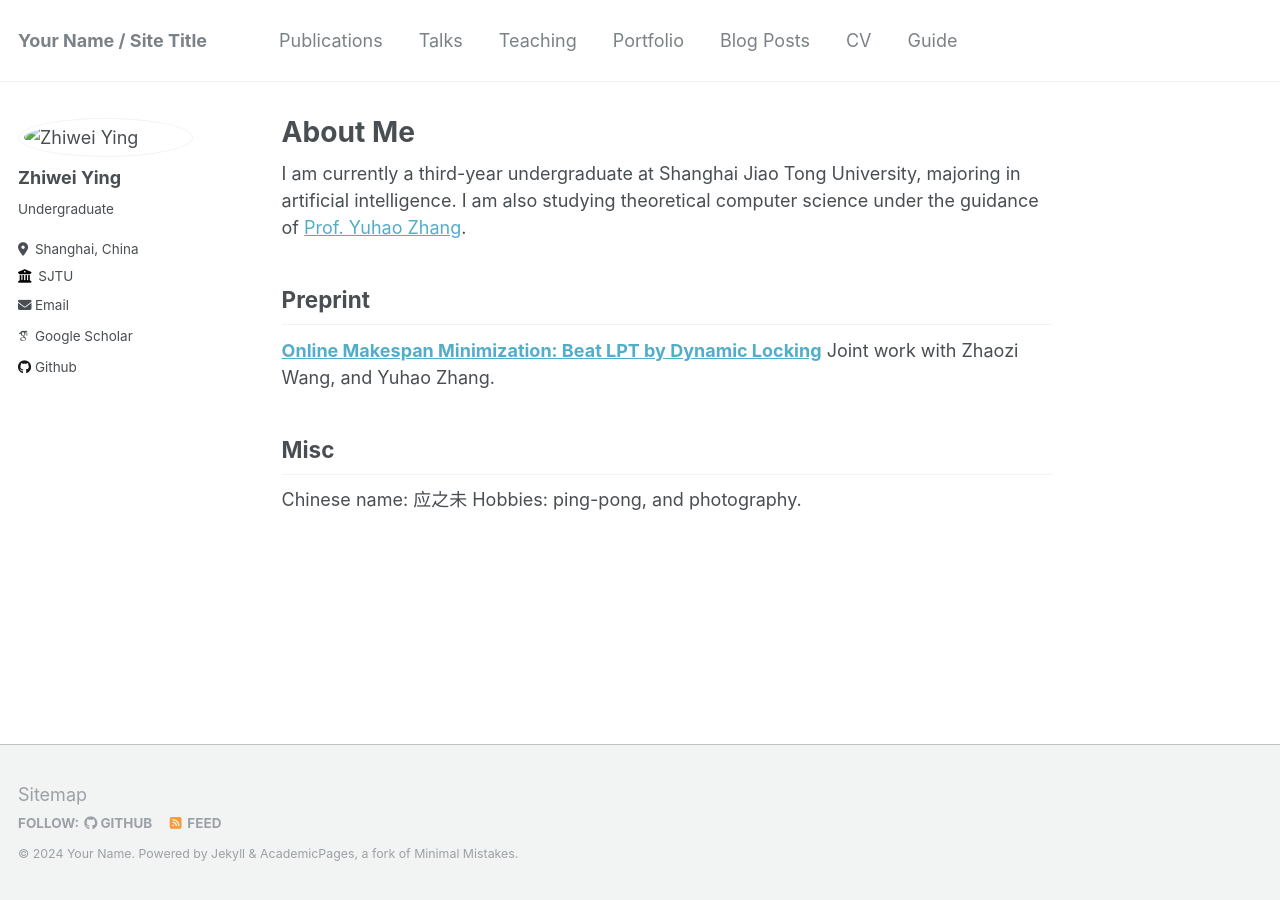
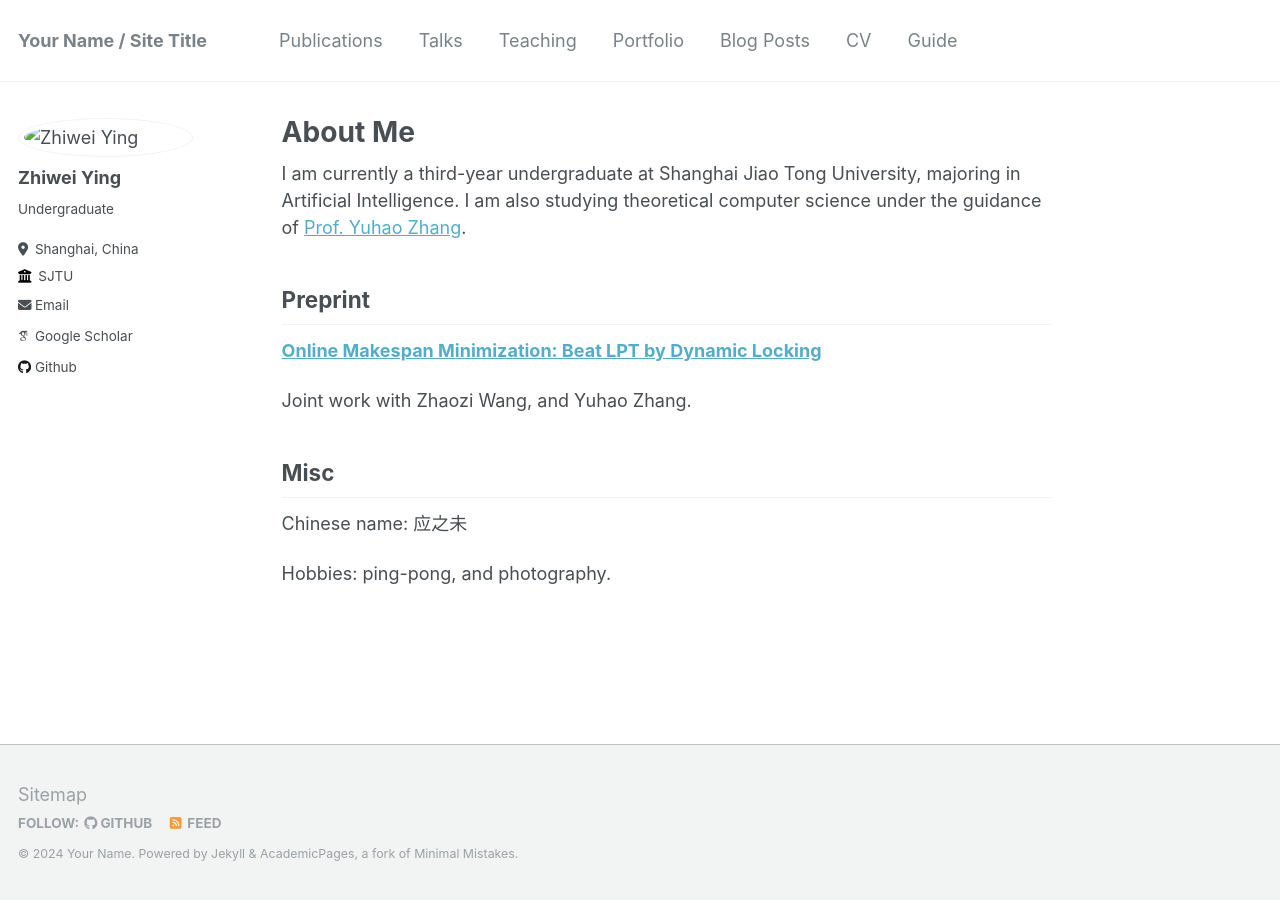
Before and after one commit to yzwykx/yzwykx.github.io, a Jekyll site: the page built from _pages/about.md, in a window 1280 px wide. Built offline with Jekyll 4.4.1, drawn with Linux system fonts in a browser that asks for light colours; some web fonts are replaced.

```diff
--- a/_pages/about.md
+++ b/_pages/about.md
@@ -7,14 +7,16 @@ redirect_from:
   - /about.html
 ---
 
-I am currently a third-year undergraduate at Shanghai Jiao Tong University, majoring in artificial intelligence. I am also studying theoretical computer science under the guidance of [Prof. Yuhao Zhang](http://www.zyhwtc.com/).
+I am currently a third-year undergraduate at Shanghai Jiao Tong University, majoring in Artificial Intelligence. I am also studying theoretical computer science under the guidance of [Prof. Yuhao Zhang](http://www.zyhwtc.com/).
 
 ## Preprint
 
 [**Online Makespan Minimization: Beat LPT by Dynamic Locking**](https://arxiv.org/abs/2311.11195)
+
 Joint work with Zhaozi Wang, and Yuhao Zhang.
 
 ## Misc
 
 Chinese name: 应之未
+
 Hobbies: ping-pong, and photography.
```
